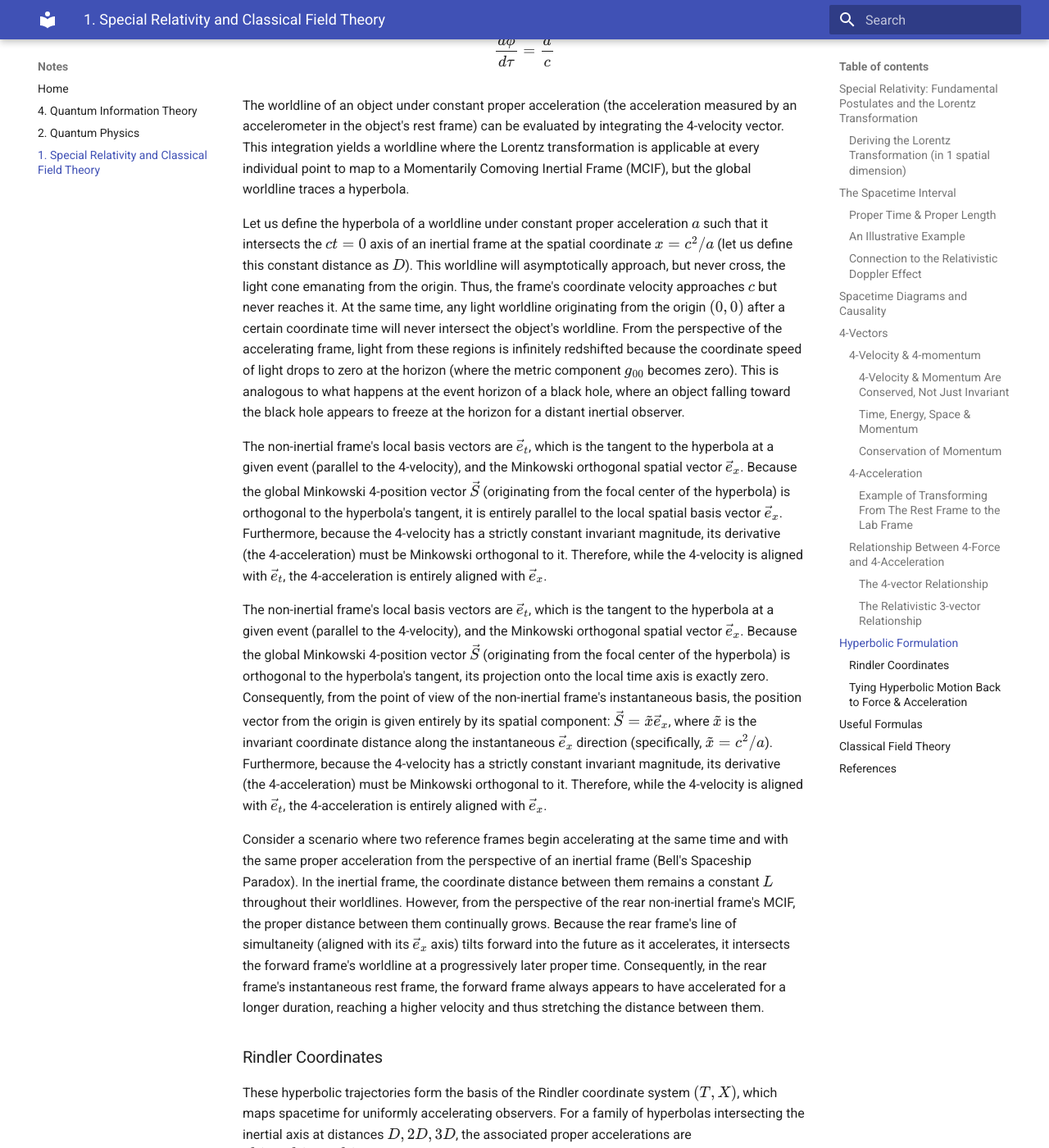
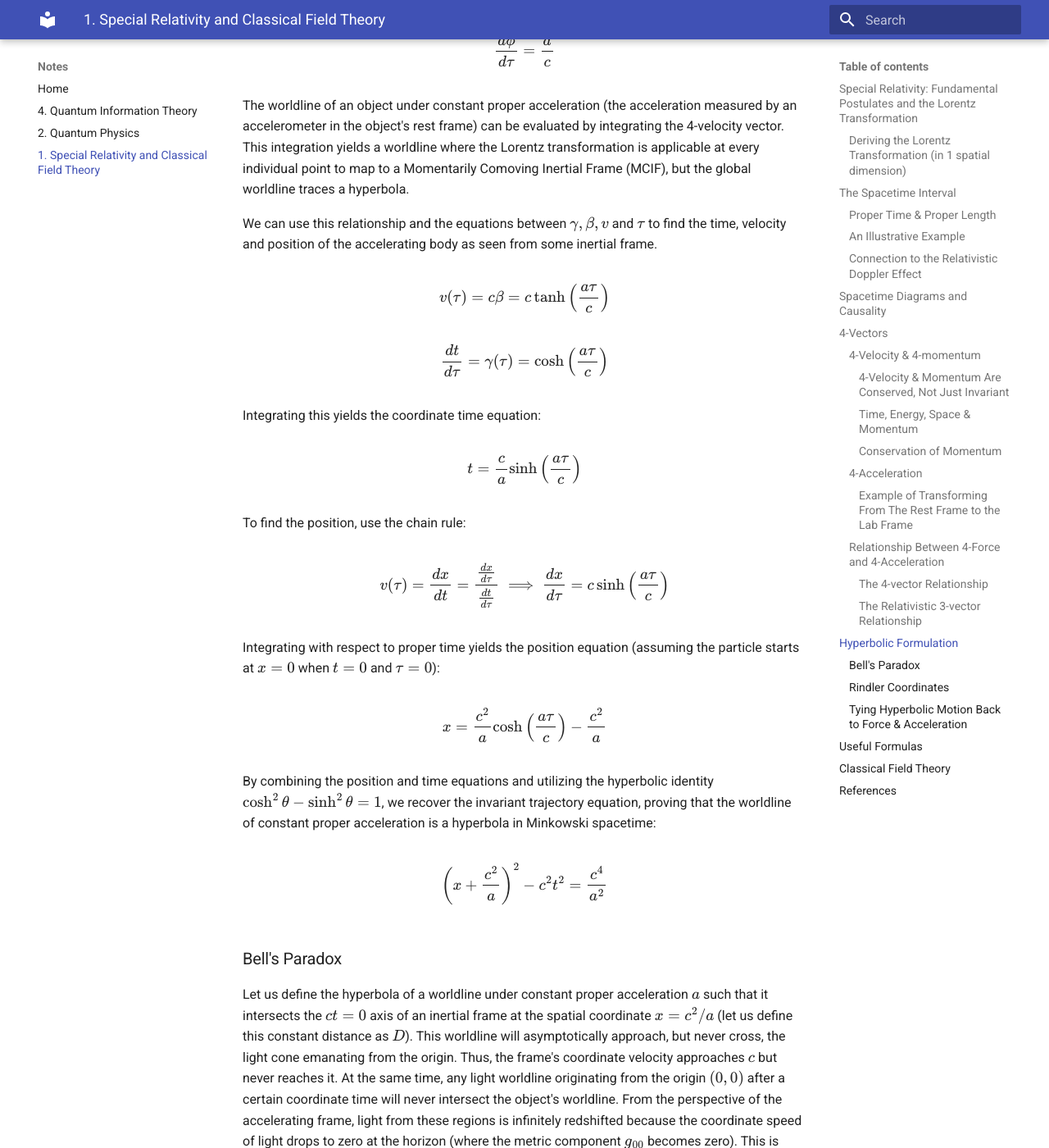
Before and after one commit to regstuff/notes, an MkDocs documentation site: the page built from docs/special_relativity_classical_field_theory.md, in a window 1280 px wide and 1400 px high, scrolled down 19922 px. Shown: the whole window at 82% size. Built offline with MkDocs 1.6.1 and Material for MkDocs 9.7.7, drawn with Linux system fonts in a browser that asks for light colours.

Commit message:
Update special_relativity_classical_field_theory.md

```diff
--- a/docs/special_relativity_classical_field_theory.md
+++ b/docs/special_relativity_classical_field_theory.md
@@ -490,6 +490,30 @@ $$\frac{d\phi}{d\tau}=\frac{a}{c}$$
 
 The worldline of an object under constant proper acceleration (the acceleration measured by an accelerometer in the object's rest frame) can be evaluated by integrating the 4-velocity vector. This integration yields a worldline where the Lorentz transformation is applicable at every individual point to map to a Momentarily Comoving Inertial Frame (MCIF), but the global worldline traces a hyperbola.
 
+We can use this relationship and the equations between $\gamma, \beta, v$ and $\tau$ to find the time, velocity and position of the accelerating body as seen from some inertial frame.
+
+$$v(\tau)=c\beta=c\tanh\left(\frac{a\tau}{c}\right)$$
+
+$$\frac{dt}{d\tau}=\gamma(\tau)=\cosh\left(\frac{a\tau}{c}\right)$$
+
+Integrating this yields the coordinate time equation:
+
+$$t=\frac{c}{a}\sinh\left(\frac{a\tau}{c}\right)$$
+
+To find the position, use the chain rule:
+
+$$v(\tau)=\frac{dx}{dt}=\frac{\frac{dx}{d\tau}}{\frac{dt}{d\tau}}\implies\frac{dx}{d\tau}=c\sinh\left(\frac{a\tau}{c}\right)$$
+
+Integrating with respect to proper time yields the position equation (assuming the particle starts at $x=0$ when $t=0$ and $\tau=0$):
+
+$$x=\frac{c^2}{a}\cosh\left(\frac{a\tau}{c}\right)-\frac{c^2}{a}$$
+
+By combining the position and time equations and utilizing the hyperbolic identity $\cosh^2\theta-\sinh^2\theta=1$, we recover the invariant trajectory equation, proving that the worldline of constant proper acceleration is a hyperbola in Minkowski spacetime:
+
+$$\left(x+\frac{c^2}{a}\right)^2-c^2t^2=\frac{c^4}{a^2}$$
+
+### Bell's Paradox
+
 Let us define the hyperbola of a worldline under constant proper acceleration $a$ such that it intersects the $ct=0$ axis of an inertial frame at the spatial coordinate $x=c^2/a$ (let us define this constant distance as $D$). This worldline will asymptotically approach, but never cross, the light cone emanating from the origin. Thus, the frame's coordinate velocity approaches $c$ but never reaches it. At the same time, any light worldline originating from the origin $(0,0)$ after a certain coordinate time will never intersect the object's worldline. From the perspective of the accelerating frame, light from these regions is infinitely redshifted because the coordinate speed of light drops to zero at the horizon (where the metric component $g_{00}$ becomes zero). This is analogous to what happens at the event horizon of a black hole, where an object falling toward the black hole appears to freeze at the horizon for a distant inertial observer.
 
 The non-inertial frame's local basis vectors are $\vec{e}_t$, which is the tangent to the hyperbola at a given event (parallel to the 4-velocity), and the Minkowski orthogonal spatial vector $\vec{e}_x$. Because the global Minkowski 4-position vector $\vec{S}$ (originating from the focal center of the hyperbola) is orthogonal to the hyperbola's tangent, it is entirely parallel to the local spatial basis vector $\vec{e}_x$. Furthermore, because the 4-velocity has a strictly constant invariant magnitude, its derivative (the 4-acceleration) must be Minkowski orthogonal to it. Therefore, while the 4-velocity is aligned with $\vec{e}_t$, the 4-acceleration is entirely aligned with $\vec{e}_x$.
```
